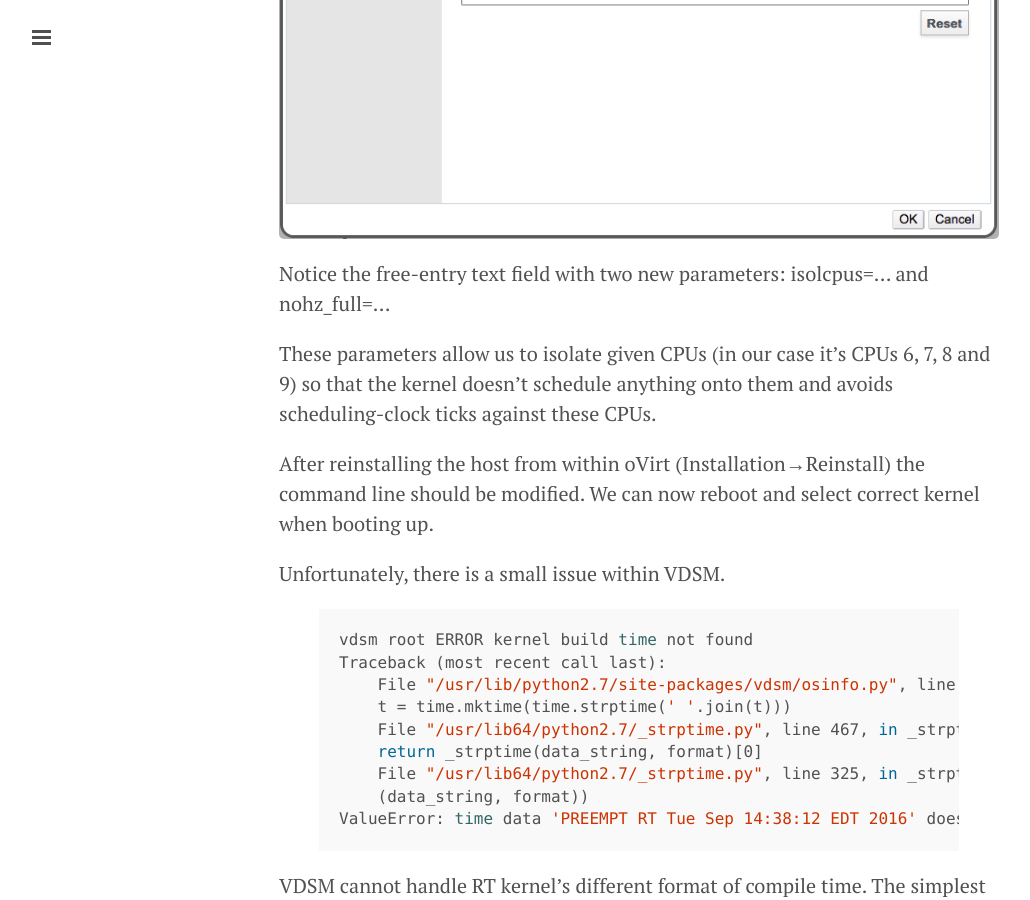
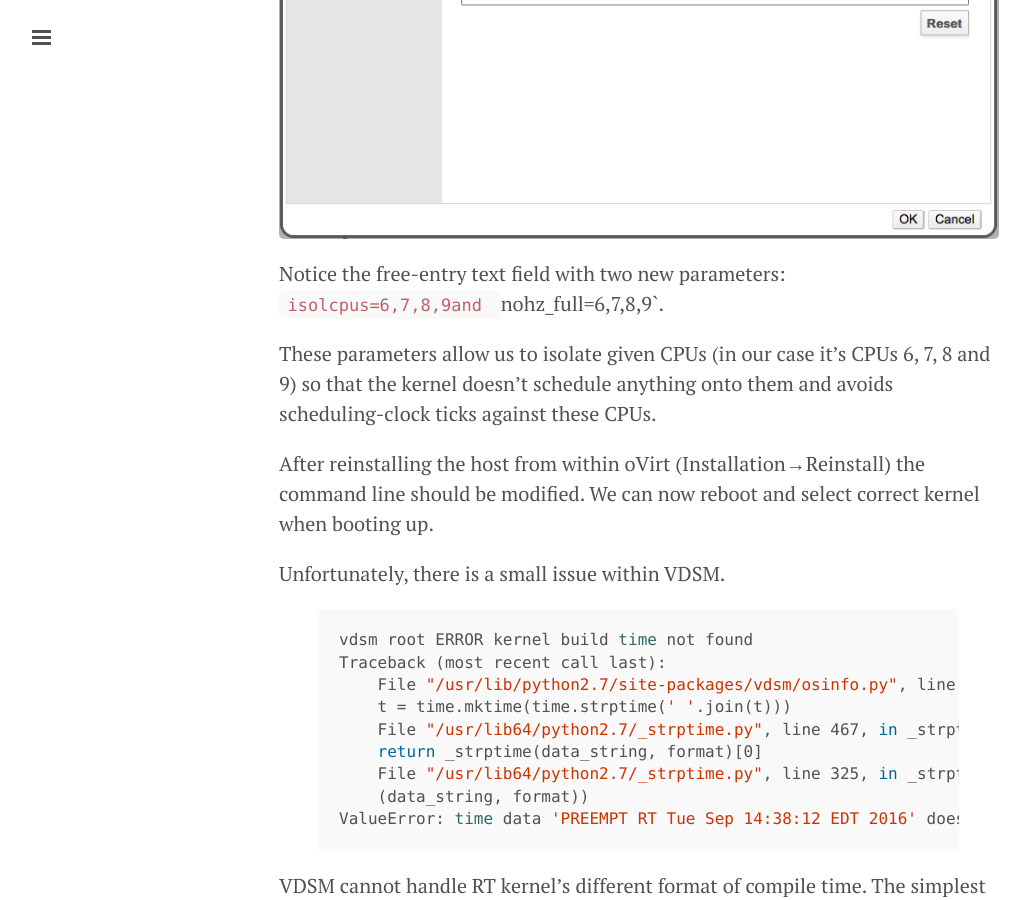
Before and after one commit to mpolednik/mpolednik.github.io, a Jekyll site: the page built from _posts/2016-09-19-real-time-host-in-ovirt.md, in a window 1280 px wide and 900 px high, scrolled down 5377 px. Shown: the whole window, without its empty margins (1-1031 px from the left). Built offline with Jekyll 4.4.1, drawn with Linux system fonts in a browser that asks for light colours.

Commit message:
Fix formatting of isolcpus and nohz_full parameters in RT post

```diff
--- a/_posts/2016-09-19-real-time-host-in-ovirt.md
+++ b/_posts/2016-09-19-real-time-host-in-ovirt.md
@@ -138,7 +138,7 @@ Before rebooting into our new and fancy RT environment, there is one more step t
 
 {% include image.html name="ovirt-kernel-cmdline.png" width="100%" %}
 
-Notice the free-entry text field with two new parameters: isolcpus=... and nohz_full=...
+Notice the free-entry text field with two new parameters: `isolcpus=6,7,8,9and `nohz_full=6,7,8,9`.
 
 These parameters allow us to isolate given CPUs (in our case it's CPUs 6, 7, 8 and 9) so that the kernel doesn't schedule anything onto them and avoids scheduling-clock ticks against these CPUs.
 
```
